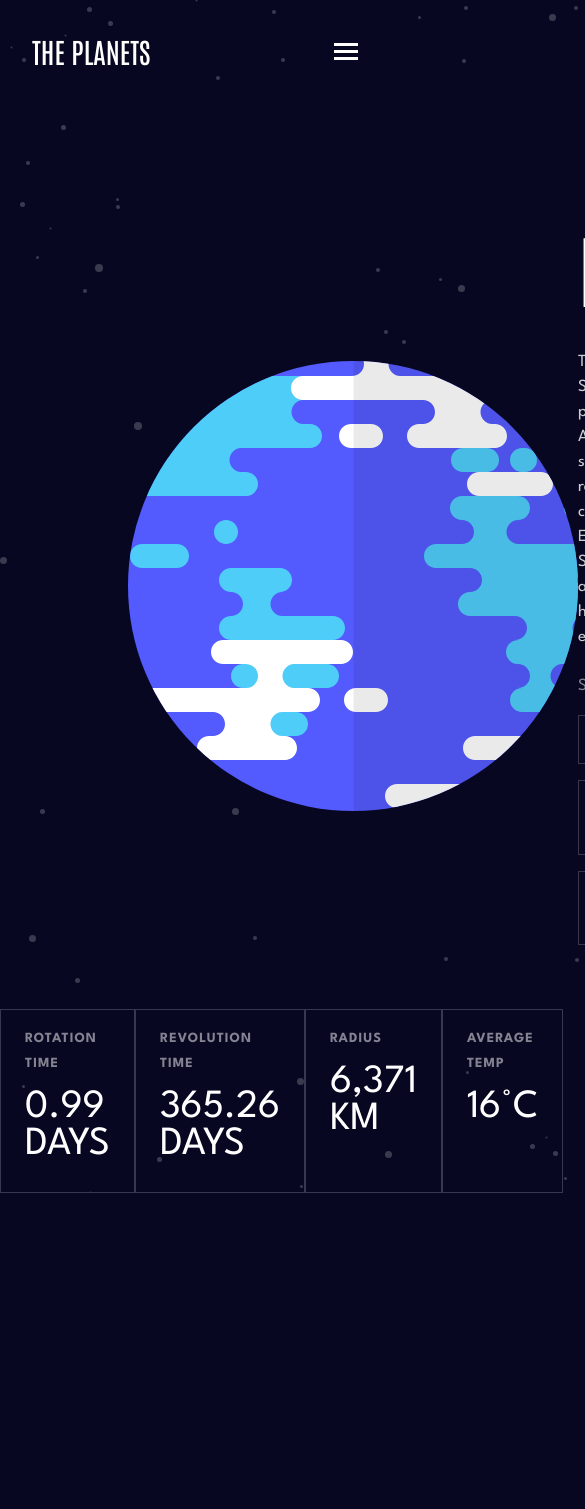
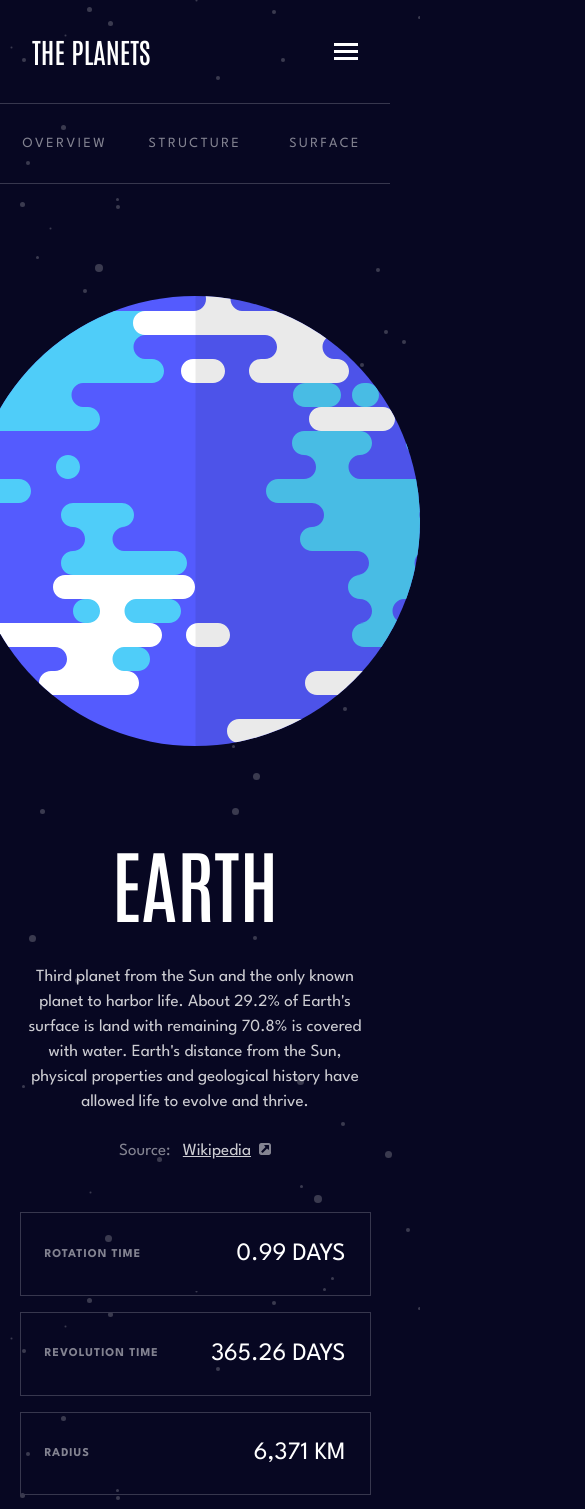
Before and after one commit to EdouardHrgt/planets, a Vue app: page /planet/earth in a window 390 px wide. Shown: the top 1509 px of the page, 585 px wide, since content can reach past the window. Before the commit the page ends 1193 px from the top, so only its background shows below. Built offline with nearby package versions, Linux system fonts and the light colour scheme.

Commit message:
WIP responsive

```diff
--- a/src/components/Header.vue
+++ b/src/components/Header.vue
@@ -188,6 +188,12 @@ ol li a:hover::before {
   .header-list-mobile {
     display: flex;
     flex-direction: column;
+    min-height: 100vh;
+    min-width: 100%;
+    position: absolute;
+    inset: 90px 0 0 0;
+    z-index: 100;
+    background-color: var(--clr-black);
   }
 
   .header-list-mobile li {
--- a/src/views/PlanetView.vue
+++ b/src/views/PlanetView.vue
@@ -3,6 +3,18 @@
     <header-bar />
 
     <main>
+      <section class="mobile-links">
+        <button>
+          <p>overview</p>
+        </button>
+        <button>
+          <p>structure</p>
+        </button>
+        <button>
+          <p>surface</p>
+        </button>
+      </section>
+
       <div class="grid">
         <div class="planet-img">
           <img
@@ -12,6 +24,7 @@
         </div>
 
         <div class="planet-infos">
+          <div class="planet-texts">
             <h2>{{ changePlanet.name }}</h2>
             <p class="planet-description">
               {{ changePlanet.overview.content }}
@@ -20,7 +33,7 @@
               Source: <a :href="changePlanet.overview.source" target="_blank">Wikipedia</a>
               <img src="../assets/icon-source.svg" alt="#" />
             </p>
-
+          </div>
           <div class="planet-links">
             <button>
               <p><span>01</span>overview</p>
@@ -79,6 +92,10 @@ export default {
 </script>
 
 <style scoped>
+.mobile-links {
+  display: none;
+}
+
 h2,
 h3,
 h4 {
@@ -181,7 +198,139 @@ button:hover {
 }
 
 .metric h3 {
-  font-size: 40px;
+  font-size: 35px;
   margin: 0.8rem 0;
 }
+
+@media screen and (max-width: 1024px) {
+  .grid,
+  .planet-metrics {
+    max-width: 95%;
+  }
+  .grid {
+    flex-direction: column;
+    align-items: center;
+    justify-content: flex-start;
+  }
+  .planet-img {
+    margin: 0 0 5rem 0;
+  }
+  .planet-infos {
+    width: 100%;
+    display: flex;
+    align-items: center;
+    justify-content: space-between;
+  }
+  .planet-description {
+    max-width: 25em;
+  }
+  .metric {
+    width: 164px;
+    padding: 1rem 0 1rem 1rem;
+  }
+  .metric p {
+    font-size: 12px;
+  }
+  .metric h3 {
+    font-size: 25px;
+  }
+}
+@media screen and (max-width: 768px) {
+  .grid,
+  .planet-metrics {
+    max-width: 97%;
+  }
+}
+
+@media screen and (max-width: 735px) {
+  button p {
+    font-size: 14px;
+  }
+
+  button span {
+    margin: 0 0.7rem 0 0;
+  }
+  button {
+    padding: 0.7rem 0 0.7rem 1rem;
+  }
+  .planet-description {
+    max-width: 22em;
+  }
+}
+
+@media screen and (max-width: 660px) {
+  .mobile-links {
+    display: flex;
+    justify-content: center;
+    border-bottom: 1px solid var(--clr-dark-grey);
+    border-top: 1px solid var(--clr-dark-grey);
+  }
+
+  .mobile-links button {
+    border: none;
+    padding: 0.7rem 0;
+    display: block;
+    position: relative;
+  }
+
+  .mobile-links button p {
+    color: var(--clr-light-grey);
+    font-weight: 400;
+    font-size: 14px;
+  }
+
+  .mobile-links button::before {
+    content: '';
+    height: 3px;
+    width: 100%;
+    left: 0;
+    right: 0;
+    bottom: -20px;
+    background-color: var(--clr-mercure);
+    position: absolute;
+    opacity: 0;
+    transition: 0.3s;
+  }
+
+  .mobile-links button:hover {
+    color: var(--clr-white);
+  }
+
+  .mobile-links button:hover::before {
+    opacity: 1;
+  }
+
+  .grid,
+  .planet-metrics {
+    max-width: 90%;
+  }
+
+  .planet-links {
+    display: none;
+  }
+
+  .planet-infos {
+    justify-content: center;
+  }
+
+  .planet-texts {
+    text-align: center;
+  }
+
+  .planet-metrics {
+    display: flex;
+    justify-content: center;
+    align-items: center;
+    flex-direction: column;
+    gap: 1rem;
+  }
+
+  .metric {
+    width: 100%;
+    padding: 1rem 1.5rem;
+    display: flex;
+    align-items: center;
+    justify-content: space-between;
+  }
+}
 </style>
```
Lines whose indentation alone changed are shown as unchanged.
